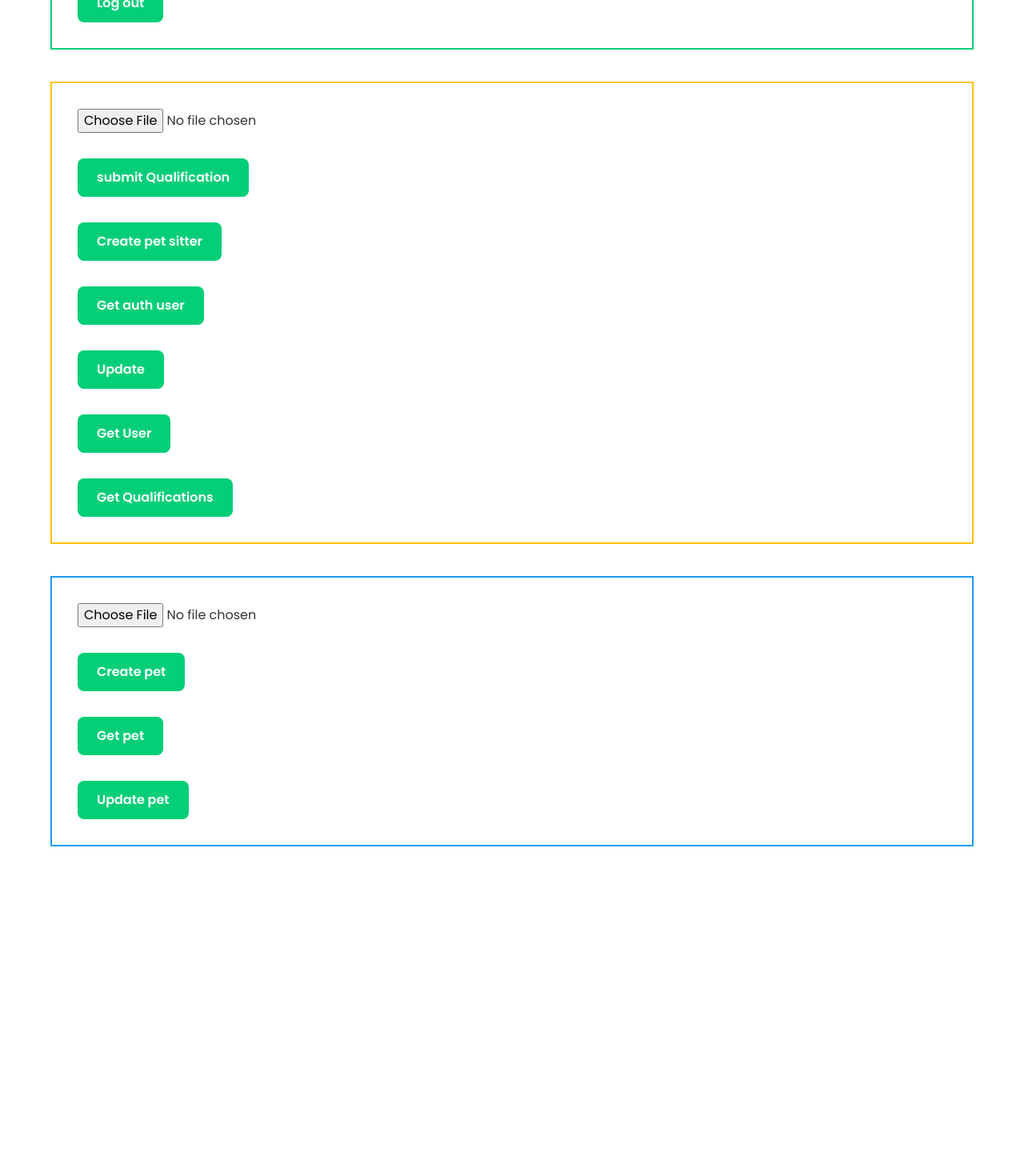
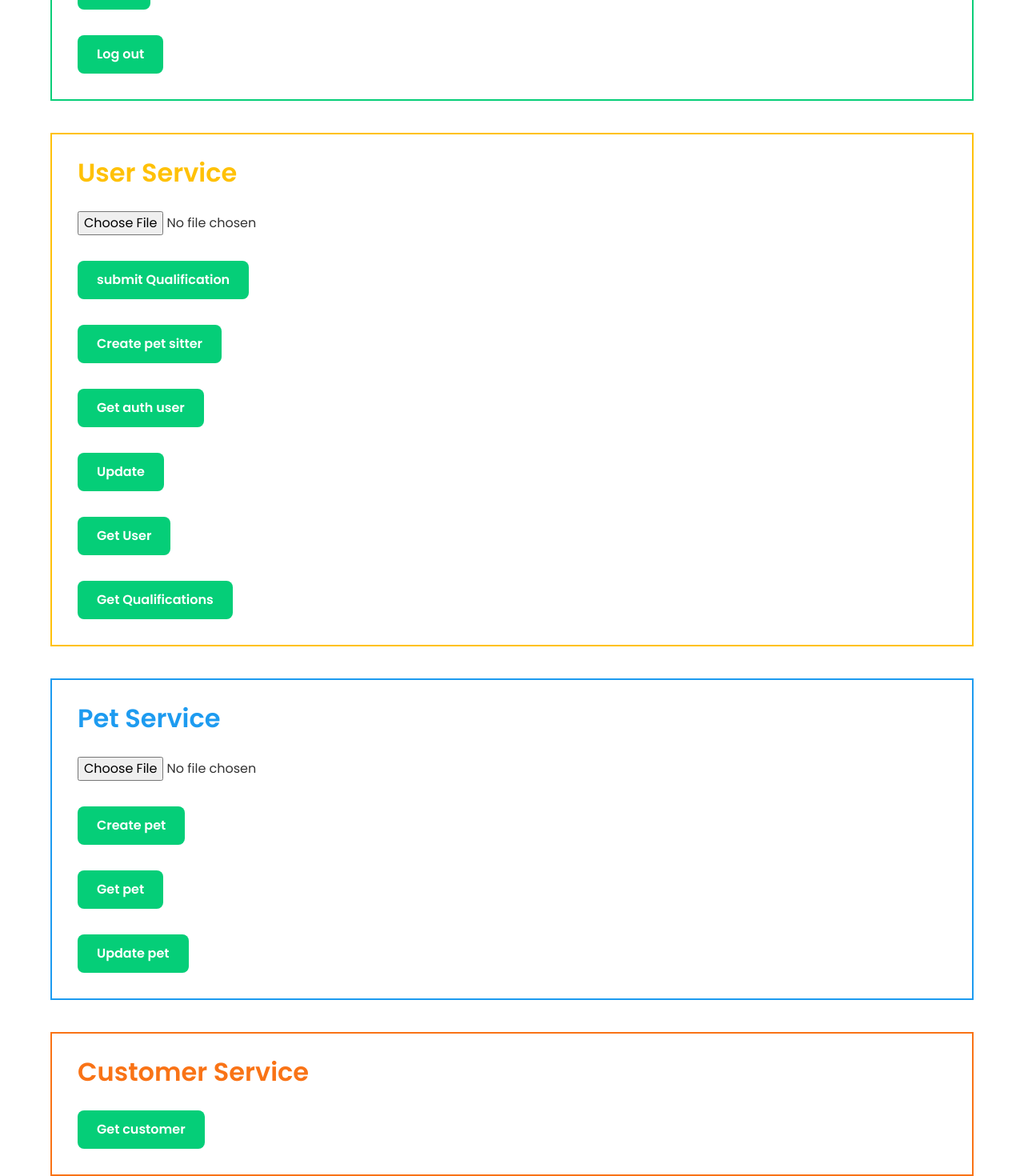
Before and after one commit to jetsarew/fur-ever-friends-frontend, a Next.js app: page /example in a window 1280 px wide. Shown: the part 314-1784 px from the top of the page at 80% size. Before the commit the page ends 1372 px from the top, so only its background shows below. Built offline with nearby package versions, Linux system fonts and the light colour scheme; no server answers.

Commit message:
feat: init customer service

```diff
--- a/src/app/example/page.tsx
+++ b/src/app/example/page.tsx
@@ -3,6 +3,7 @@ import { UpdatePetDto } from "@/dto/pet.dto";
 import { useAuth } from "@/hooks/useAuth";
 import { useUser } from "@/hooks/useUser";
 import { authService } from "@/services/auth.service";
+import { customerService } from "@/services/customer.service";
 import { petService } from "@/services/pet.service";
 import { qualificationService } from "@/services/qualification.service";
 import { userService } from "@/services/user.service";
@@ -188,9 +189,18 @@ export default function Home() {
     console.log(response);
   };
 
+  const onCustomerButtonClicked = async () => {
+    const response = await customerService.getAllCustomer();
+    console.log(response);
+
+    const response2 = await customerService.getCustomer("95d3ccd2-07e9-4ca7-8833-0914ed99bb15");
+    console.log(response2);
+  }
+
   return (
     <div className="flex flex-col gap-10">
       <div className="px-8 py-8 flex flex-col gap-8 items-start border-[2px] border-bright-green">
+        <p className="text-header text-bright-green">Auth Service</p>
         <button
           className="px-6 py-4 flex flex-row justify-center items-center rounded-lg text-button text-white bg-bright-green"
           type="button"
@@ -214,6 +224,7 @@ export default function Home() {
         </button>
       </div>
       <div className="px-8 py-8 flex flex-col gap-8 items-start border-[2px] border-golden-yellow">
+      <p className="text-header text-golden-yellow">User Service</p>
         <input type="file" onChange={onFileUploaded}></input>
         <button
           className="px-6 py-4 flex flex-row justify-center items-center rounded-lg text-button text-white bg-bright-green"
@@ -259,6 +270,7 @@ export default function Home() {
         </button>
       </div>
       <div className="px-8 py-8 flex flex-col gap-8 items-start border-[2px] border-bright-blue">
+        <p className="text-header text-bright-blue">Pet Service</p>
         <input type="file" onChange={onPetFileUploaded}></input>
         <button
           className="px-6 py-4 flex flex-row justify-center items-center rounded-lg text-button text-white bg-bright-green"
@@ -282,6 +294,16 @@ export default function Home() {
           Update pet
         </button>
       </div>
+      <div className="px-8 py-8 flex flex-col gap-8 items-start border-[2px] border-orange-500">
+        <p className="text-header text-orange-500">Customer Service</p>
+        <button
+          className="px-6 py-4 flex flex-row justify-center items-center rounded-lg text-button text-white bg-bright-green"
+          type="button"
+          onClick={onCustomerButtonClicked}
+        >
+          Get customer
+        </button>
+    </div>
     </div>
   );
 }
--- a/src/controllers/api.controller.ts
+++ b/src/controllers/api.controller.ts
@@ -13,12 +13,10 @@ export async function apiController<T>(
 ): Promise<T> {
   try {
     const response = await axiosInstance.request({ url, method, data });
-    if((method == "get" && (url == "/qualifications" || url.startsWith("/pets"))) ||
-  (method == "patch" && (url.startsWith("/pets"))) ||
-  (method == "post" && (url.startsWith("/pets")))){
-      return response.data;
+    if(response.data.data){
+      return response.data.data;
     }
-    return response.data.data;
+    return response.data;
   } catch (error) {
     const message = (error as Error).message;
     return Promise.reject(message);
--- /dev/null
+++ b/src/services/customer.service.ts
@@ -0,0 +1,13 @@
+import { apiController } from "@/controllers/api.controller";
+import { CustomerModelResponse } from "@/types/response.type";
+
+export const customerService = {
+    getAllCustomer: async ():Promise<CustomerModelResponse[]> => {
+        return await apiController("/customer", "get");
+    },
+    getCustomer: async (
+        customerId: string
+    ): Promise<CustomerModelResponse> => {
+        return await apiController(`/customer/${customerId}`, "get");
+    }
+}
--- a/src/types/user.type.ts
+++ b/src/types/user.type.ts
@@ -8,9 +8,9 @@ export type CommonUserModel = {
     refreshToken: string;
     role: Role;
     accountStatus: AccountStatus;
-    customer: Customer;
-    petsitter: PetSitter;
-    admin: Admin;
+    customer?: Customer;
+    petsitter?: PetSitter;
+    admin?: Admin;
 };
 
 export type Customer = {
```
Also changed, not shown: src/types/response.type.ts (+18 -0 lines).
